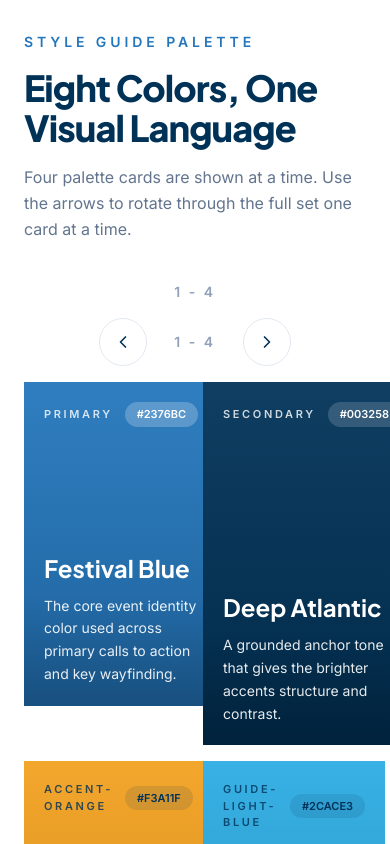
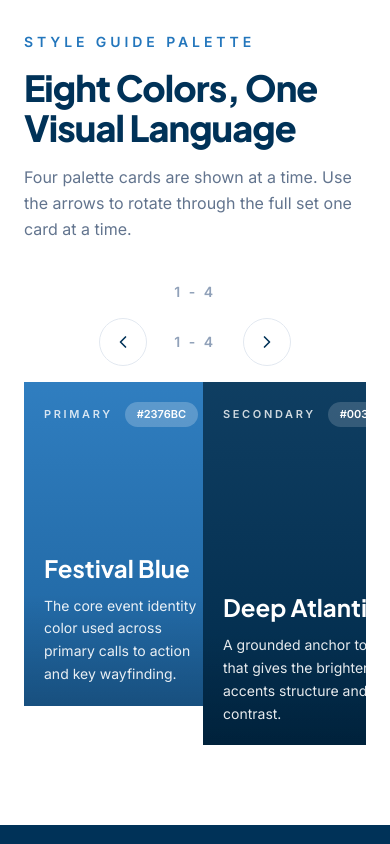
Before and after one commit to Aydinm1/GEFestivalAwardPage, a React (Vite) app: page / in a window 390 px wide. Shown: the part 11156-12000 px from the top of the page. Built offline with nearby package versions, Linux system fonts and the light colour scheme.

Commit message:
Refine palette carousel looping

```diff
--- a/src/components/home/ColorAccordionSection.tsx
+++ b/src/components/home/ColorAccordionSection.tsx
@@ -1,4 +1,4 @@
-import { useState } from 'react';
+import { useEffect, useRef, useState } from 'react';
 
 import { ChevronLeft, ChevronRight } from 'lucide-react';
 import { motion } from 'motion/react';
@@ -85,22 +85,58 @@ const PANELS_PER_PAGE = 4;
 
 export default function ColorAccordionSection() {
   const [activeIndex, setActiveIndex] = useState<number | null>(null);
-  const [startIndex, setStartIndex] = useState(0);
-  const visiblePanels = Array.from({ length: PANELS_PER_PAGE }, (_, offset) => {
-    const panelIndex = (startIndex + offset) % colorPanels.length;
-
-    return {
-      panel: colorPanels[panelIndex],
-      panelIndex,
-    };
-  });
+  const [currentIndex, setCurrentIndex] = useState(colorPanels.length);
+  const [transitionEnabled, setTransitionEnabled] = useState(true);
+  const isSlidingRef = useRef(false);
+  const duplicatedPanels = [...colorPanels, ...colorPanels, ...colorPanels].map((panel, index) => ({
+    panel,
+    key: `${panel.token}-${index}`,
+    originalIndex: index % colorPanels.length,
+  }));
 
   const showPreviousPage = () => {
-    setStartIndex((current) => (current === 0 ? colorPanels.length - 1 : current - 1));
+    if (isSlidingRef.current) {
+      return;
+    }
+
+    isSlidingRef.current = true;
+    setTransitionEnabled(true);
+    setCurrentIndex((current) => current - 1);
   };
 
   const showNextPage = () => {
-    setStartIndex((current) => (current + 1) % colorPanels.length);
+    if (isSlidingRef.current) {
+      return;
+    }
+
+    isSlidingRef.current = true;
+    setTransitionEnabled(true);
+    setCurrentIndex((current) => current + 1);
+  };
+
+  useEffect(() => {
+    if (transitionEnabled) {
+      return;
+    }
+
+    const frame = requestAnimationFrame(() => {
+      setTransitionEnabled(true);
+      isSlidingRef.current = false;
+    });
+
+    return () => cancelAnimationFrame(frame);
+  }, [transitionEnabled]);
+
+  const handleTrackTransitionEnd = () => {
+    if (currentIndex === colorPanels.length * 2) {
+      setTransitionEnabled(false);
+      setCurrentIndex(colorPanels.length);
+    } else if (currentIndex === colorPanels.length - 1) {
+      setTransitionEnabled(false);
+      setCurrentIndex(colorPanels.length * 2 - 1);
+    } else {
+      isSlidingRef.current = false;
+    }
   };
 
   return (
@@ -134,7 +170,7 @@ export default function ColorAccordionSection() {
         >
           <div className="mb-4 flex justify-center md:hidden">
             <div className="min-w-[4.5rem] text-center text-sm font-semibold uppercase tracking-[0.18em] text-slate-400">
-              {startIndex + 1} - {((startIndex + PANELS_PER_PAGE - 1) % colorPanels.length) + 1}
+              {(currentIndex % colorPanels.length) + 1} - {((currentIndex + PANELS_PER_PAGE - 1) % colorPanels.length) + 1}
             </div>
           </div>
           <button
@@ -163,7 +199,7 @@ export default function ColorAccordionSection() {
               <ChevronLeft size={20} />
             </button>
             <div className="min-w-[4.5rem] text-center text-sm font-semibold uppercase tracking-[0.18em] text-slate-400">
-              {startIndex + 1} - {((startIndex + PANELS_PER_PAGE - 1) % colorPanels.length) + 1}
+              {(currentIndex % colorPanels.length) + 1} - {((currentIndex + PANELS_PER_PAGE - 1) % colorPanels.length) + 1}
             </div>
             <button
               type="button"
@@ -174,22 +210,36 @@ export default function ColorAccordionSection() {
               <ChevronRight size={20} />
             </button>
           </div>
-          <div className="grid grid-cols-2 gap-4 md:grid-cols-4">
-            {visiblePanels.map(({ panel, panelIndex }) => {
-              const isActive = activeIndex === panelIndex;
+          <div className="overflow-hidden [--palette-step:calc(50%+0.5rem)] md:[--palette-step:calc(25%+0.25rem)]">
+            <div
+              className="flex gap-4"
+              onTransitionEnd={handleTrackTransitionEnd}
+              style={{
+                transform: `translateX(calc(-${currentIndex} * var(--palette-step)))`,
+                transition: transitionEnabled ? 'transform 280ms ease-out' : 'none',
+              }}
+            >
+              {duplicatedPanels.map(({ panel, key, originalIndex }) => {
+                const isActive = activeIndex === originalIndex;
 
                 return (
-                <div key={panel.token}>
+                  <div
+                    key={key}
+                    className="w-[calc(50%-0.5rem)] flex-none md:w-[calc(25%-0.75rem)]"
+                  >
                     <ColorPaletteCard
                       panel={panel}
                       isActive={isActive}
                       onClick={() =>
-                      setActiveIndex((current) => (current === panelIndex ? null : panelIndex))
+                        setActiveIndex((current) =>
+                          current === originalIndex ? null : originalIndex,
+                        )
                       }
                     />
                   </div>
                 );
               })}
+            </div>
           </div>
         </motion.div>
 
--- a/src/components/home/ColorPaletteCard.tsx
+++ b/src/components/home/ColorPaletteCard.tsx
@@ -1,5 +1,3 @@
-import { motion } from 'motion/react';
-
 export type ColorPanel = {
   name: string;
   token: string;
@@ -22,16 +20,13 @@ export default function ColorPaletteCard({
   onClick,
 }: ColorPaletteCardProps) {
   return (
-    <motion.button
+    <button
       type="button"
       onClick={onClick}
-      initial={{ opacity: 0, y: 20 }}
-      whileInView={{ opacity: 1, y: 0 }}
-      viewport={{ once: true, amount: 0.45 }}
-      transition={{ duration: 0.45, ease: 'easeOut' }}
-      whileHover={{ y: -6 }}
       className={`group relative aspect-[3/5] overflow-hidden p-0 text-left transition-all duration-300 md:aspect-[5/8] ${panel.bgClass} ${panel.textClass} ${
-        isActive ? 'scale-[1.02] ring-4 ring-secondary/15' : ''
+        isActive
+          ? 'scale-[1.02] shadow-[0_18px_40px_rgba(15,23,42,0.18)]'
+          : 'hover:-translate-y-1'
       }`}
     >
       <div className="pointer-events-none absolute inset-0 bg-[linear-gradient(180deg,rgba(255,255,255,0.06),rgba(0,0,0,0.16))]" />
@@ -50,6 +45,6 @@ export default function ColorPaletteCard({
           <p className="mt-3 text-sm leading-relaxed opacity-90">{panel.description}</p>
         </div>
       </div>
-    </motion.button>
+    </button>
   );
 }
```
Lines whose indentation alone changed are shown as unchanged.
